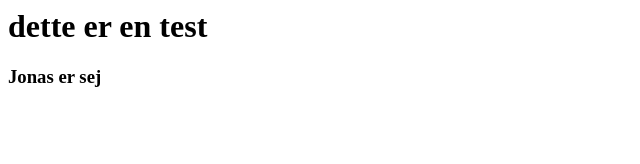
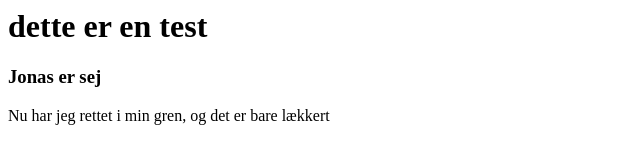
Before and after one commit to madskrigslund/Test2, a plain HTML site: page index.html in a window 1280 px wide. Shown: the whole page, without its empty margins (0-640 px from the left). Drawn offline with Linux system fonts and the light colour scheme.

Commit message:
Ændring af P
Nu har jeg skrevet noget

```diff
--- a/index.html
+++ b/index.html
@@ -5,5 +5,6 @@
 <body>
 	<h1>dette er en test</h1>
 	<h3>Jonas er sej </h3>
+	<p> Nu har jeg rettet i min gren, og det er bare lækkert </p>
 </body>
 </html>
```
